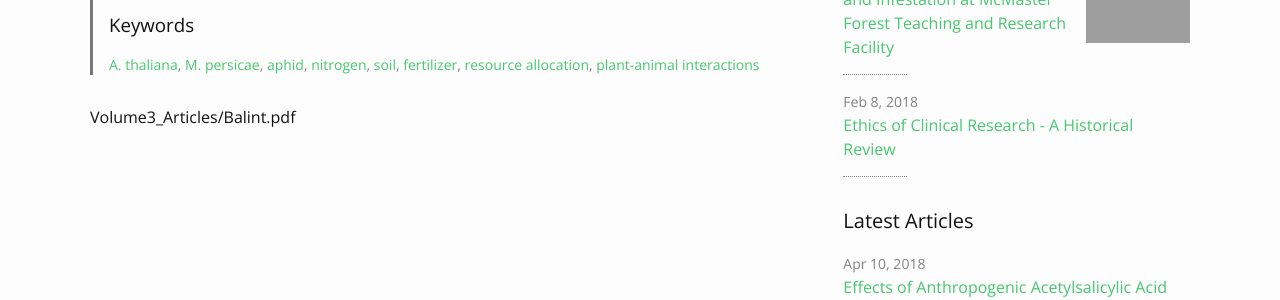
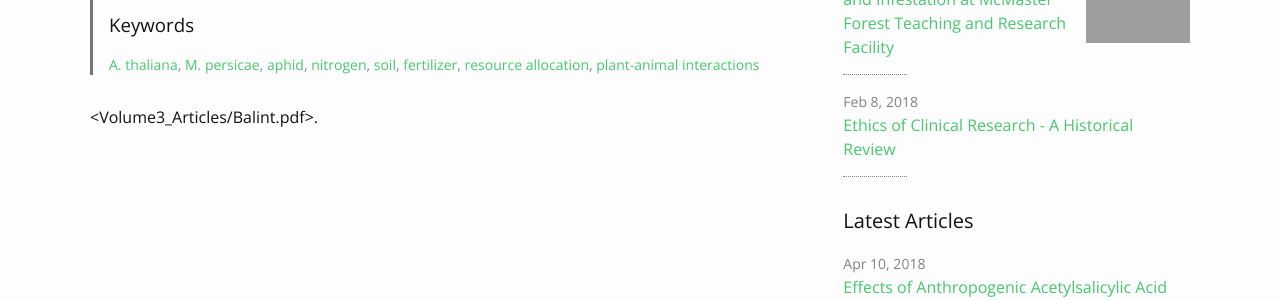
Before and after one commit to iscientist/iscientist.github.io, a Jekyll site: the page built from _posts/2018-03-22-BalintTesting.md, in a window 1280 px wide and 900 px high, scrolled down 640 px, cut to the strip 154-454 px from the top of the window. Built offline with Jekyll 4.4.1, drawn with Linux system fonts in a browser that asks for light colours; grey boxes are pictures that could not be loaded.

Commit message:
Update 2018-03-22-BalintTesting.md

```diff
--- a/_posts/2018-03-22-BalintTesting.md
+++ b/_posts/2018-03-22-BalintTesting.md
@@ -25,4 +25,4 @@ author:
 abstract: |- # this means to ignore newlines until next tag
   Natural elements serve as the building blocks of ecosystems, and cycle through the biosphere. Nitrogen is one of the most important elements for plant growth. To further increase plant growth, nitrogen is artificially added to ecosystems as fertilizer, though it may put nearby organisms at risk. The impact of fertilizer runoff affects many environments and the organisms that inhabit them. For these reasons, it is important to understand the effects of increased amounts of nitrogen on plant-animal interactions. To do so, we studied the effect of varying ammonium nitrate (AN) concentrations, a compound commonly found in fertilizer, on the interaction between *Arabidopsis thaliana* and *Myzus persicae*. The control group *A. thaliana* plants were treated with water, while low and high dose groups were treated with varying concentrations of AN. We counted the number of *M. persicae* present on each *A. thaliana* plant throughout the study period. The low dose group begins to plateau after the sixth day, while the control and high dose groups grew. These results suggest that soil nitrogen content affects trophic interactions between plants and herbivores. The optimal treatment was a low dose of AN, as population growth of *M. persicae* plateaued, limiting herbivory and potentially benefiting *A. thaliana*.
 ---
-Volume3_Articles/Balint.pdf
+<Volume3_Articles/Balint.pdf>.
```
